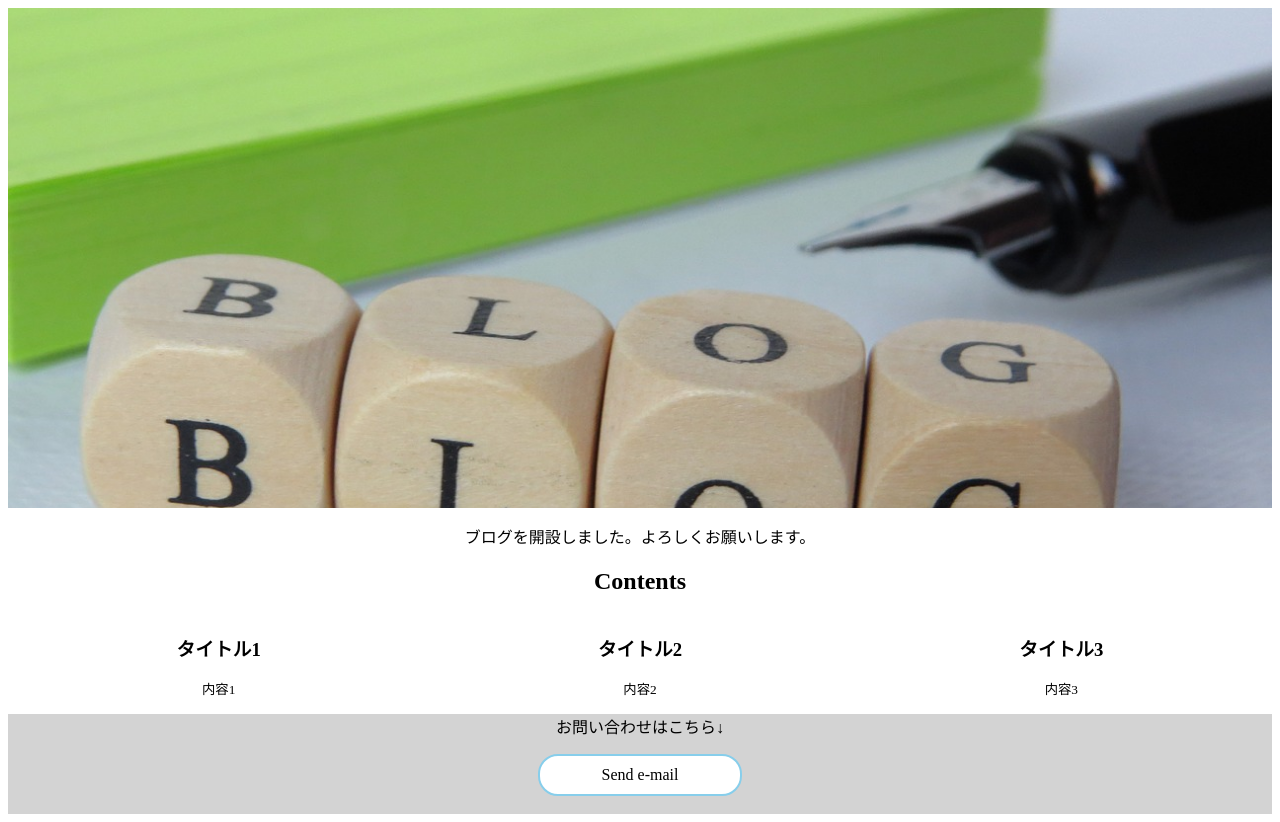
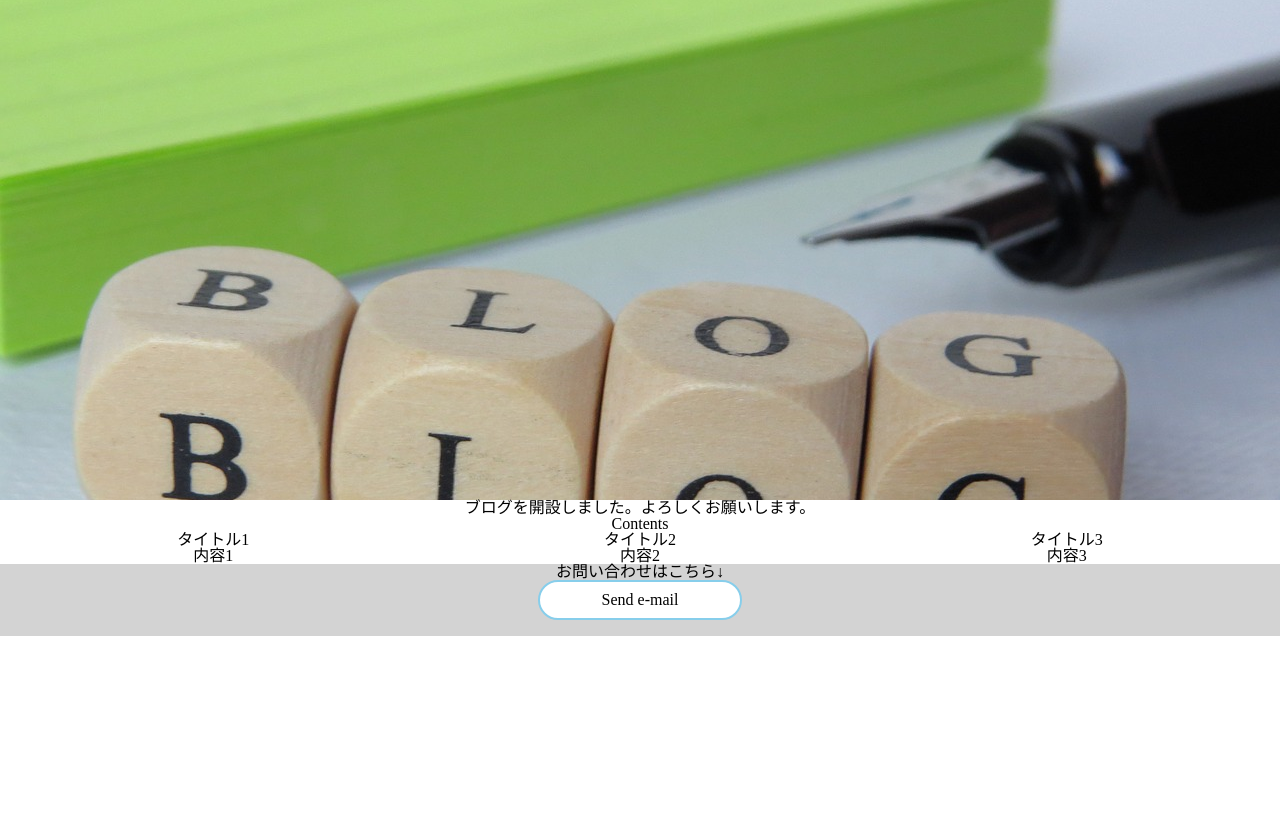
Before and after one commit to akimioka/responsive-site, a plain HTML site: page index.html in a window 1280 px wide. After the commit the page ends 800 px from the top, so only its background shows below. Drawn offline with nearby package versions, Linux system fonts and the light colour scheme.

Commit message:
second-commit

```diff
--- a/index.html
+++ b/index.html
@@ -4,11 +4,11 @@
         <meta charset="utf-8">
         <meta name="viewport" content="width=device-width, initial-scale=1">
         <title>レスポンシブデザインのブログ</title>
+        <link rel="stylesheet" href="https://cdnjs.cloudflare.com/ajax/libs/meyer-reset/2.0/reset.css">
         <link rel="stylesheet" href="style.css">
     </head>
     <body>
-        <div class="top" align=center>
-        </div>
+        <div class="top"></div>
         <div class="text-center">
         <p>ブログを開設しました。よろしくお願いします。</p>
         </div>
@@ -32,12 +32,13 @@
               </div>
             </div>
             </div>
-    </body>
-    <footer>
+        </section>
+        <footer>
         <section id="contact">
-        <p align=center>お問い合わせはこちら↓</p>
-        <div class="button" align="center">
+        <p>お問い合わせはこちら↓</p>
+        <div class="button">
           Send e-mail
         </div><br>
         </section>
     </footer>
+    </body>
--- a/style.scss
+++ b/style.scss
@@ -14,6 +14,7 @@ p.text {text-align: center; }
 
 #contact{
     background-color:lightgray;
+    text-align: center;
 }
 
 
```
Also changed, not shown: style.css, 1 other file.
